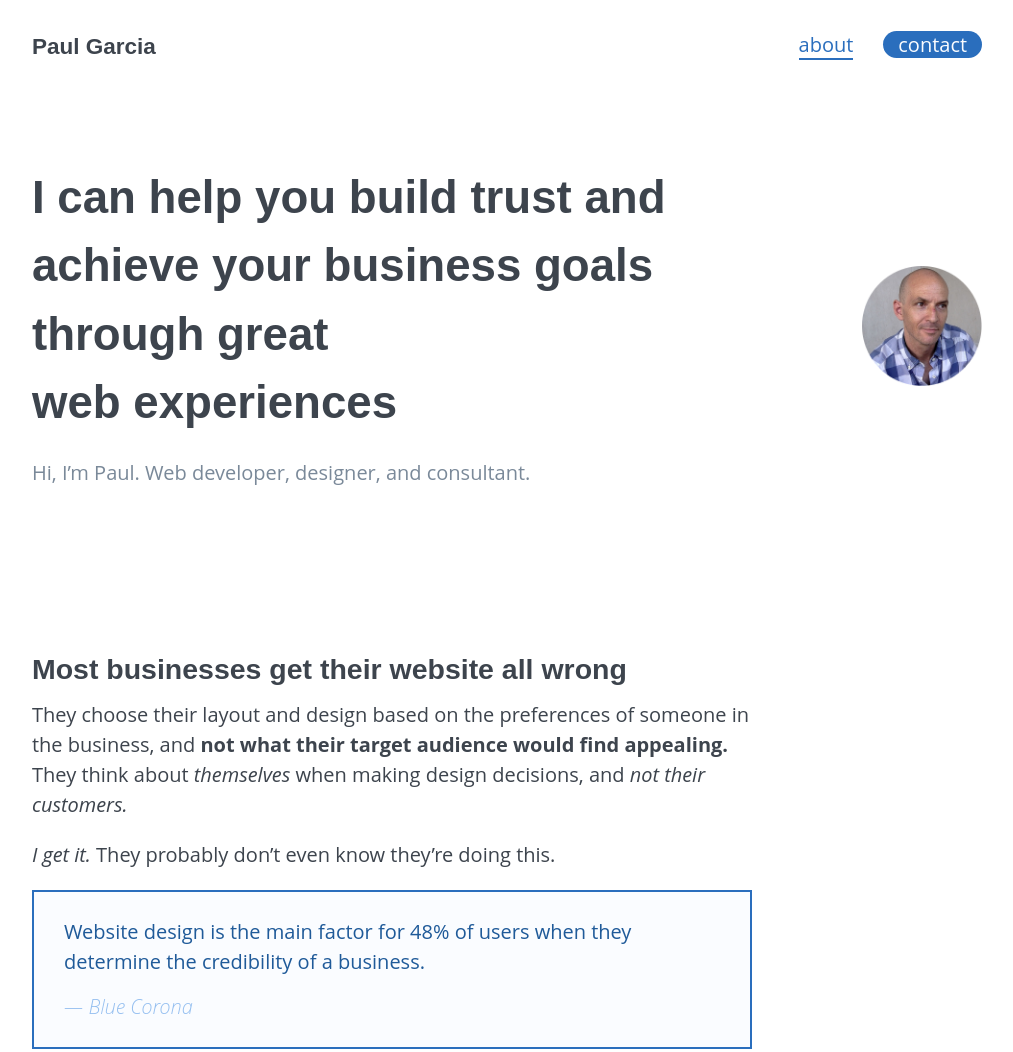
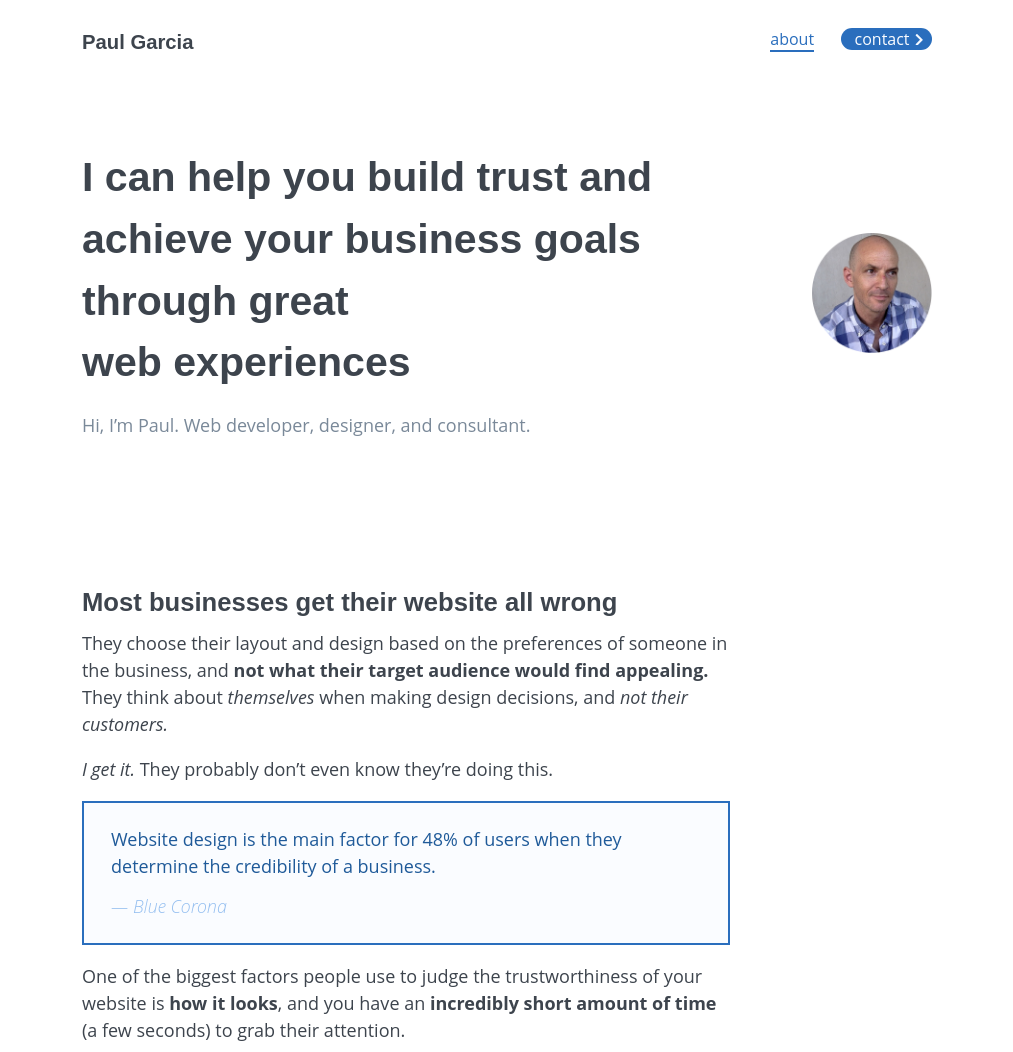
Before and after one commit to gp22/frontera-digital, a Gatsby site: page / in a window 1280 px wide. Shown: the top 1052 px of the page, without its empty margins (133-1146 px from the left). Built offline with nearby package versions, Linux system fonts and the light colour scheme; Gatsby itself is replaced by a stand-in of ours.

Commit message:
adjust breakpoints, add chevron

```diff
--- /dev/null
+++ b/src/components/chevron.js
@@ -0,0 +1,12 @@
+import React from 'react'
+
+const Chevron = props => (
+  <svg width={8.5} height={14.006} viewBox="0 0 8.5 14.006" {...props}>
+    <path
+      d="M8.274 7.543l-6.233 6.233a.77.77 0 01-1.089 0l-.727-.727a.77.77 0 010-1.087l4.94-4.963L.224 2.043a.77.77 0 010-1.087L.951.229a.77.77 0 011.089 0l6.233 6.233a.77.77 0 01.001 1.081z"
+      fill="#f5f9ff"
+    />
+  </svg>
+)
+
+export default Chevron
--- a/src/components/header.js
+++ b/src/components/header.js
@@ -3,13 +3,13 @@ import React from 'react'
 import Image from './image'
 
 const Header = () => (
-  <header className="mb-16  md:mb-32 md:flex md:justify-between md:items-center">
-    <div className="md:mr-10 xl:max-w-lg">
-      <h1 className="font-bold font-display mb-4 text-2xl  md:text-5xl xl:text-6xl">
+  <header className="mb-16  lg:mb-32 lg:flex lg:justify-between lg:items-center">
+    <div className="max-w-lg">
+      <h1 className="font-bold font-display mb-4 text-2xl  lg:text-5xl xl:text-6xl">
         I can help you <span>build&nbsp;trust</span> and achieve&nbsp;your{' '}
         <span>business&nbsp;goals</span> through great web&nbsp;experiences
       </h1>
-      <h2 className="text-gray-100 mb-10  md:mb-0">
+      <h2 className="text-gray-100 mb-10  lg:mb-0">
         Hi, I’m Paul. Web developer, designer, and consultant.
       </h2>
     </div>
--- a/src/components/layout.css
+++ b/src/components/layout.css
@@ -49,5 +49,11 @@
   Max content width is 950px and we need to account for
   the container padding left and right of 1.5 rem
   */
-  max-width: calc(950px + 3rem);
+  max-width: calc(850px + 3rem);
 }
+
+.chevron {
+  height: 0.65rem;
+  right: 0.5rem;
+  top: 0.32rem;
+}
--- a/src/components/nav.js
+++ b/src/components/nav.js
@@ -1,20 +1,23 @@
 import { Link } from 'gatsby'
 import React from 'react'
 
+import Chevron from './chevron'
+
 const Nav = () => (
-  <nav role="navigation" className="flex justify-between mb-12  md:mb-20">
+  <nav role="navigation" className="flex justify-between mb-12  lg:mb-20">
     <Link className="font-display font-bold text-lg" to="/">
       Paul Garcia
     </Link>
-    <span>
+    <span className="text-sm">
       <Link className="mr-6 text-blue-500 border-b-2" to="#about">
         about
       </Link>
       <Link
-        className="bg-blue-500 px-3 rounded-full text-blue-100"
+        className="bg-blue-500 pr-4 pl-3 relative rounded-full text-blue-100"
         to="#contact"
       >
-        contact
+        <span className="mr-1">contact</span>
+        <Chevron className="absolute chevron" />
       </Link>
     </span>
   </nav>
--- a/tailwind.config.js
+++ b/tailwind.config.js
@@ -1,10 +1,10 @@
 module.exports = {
   theme: {
     screens: {
-      sm: '500px',
-      md: '650px',
-      lg: '800px',
-      xl: '950px',
+      sm: '400px',
+      md: '525px',
+      lg: '675px',
+      xl: '850px',
     },
     colors: {
       white: '#fff',
@@ -47,7 +47,7 @@ module.exports = {
       display: ['Oswald', 'sans-serif'],
     },
     fontSize: {
-      body: '20px',
+      body: '18px',
       tiny: '0.555rem',
       xs: '0.702rem',
       sm: '0.889rem',
```
